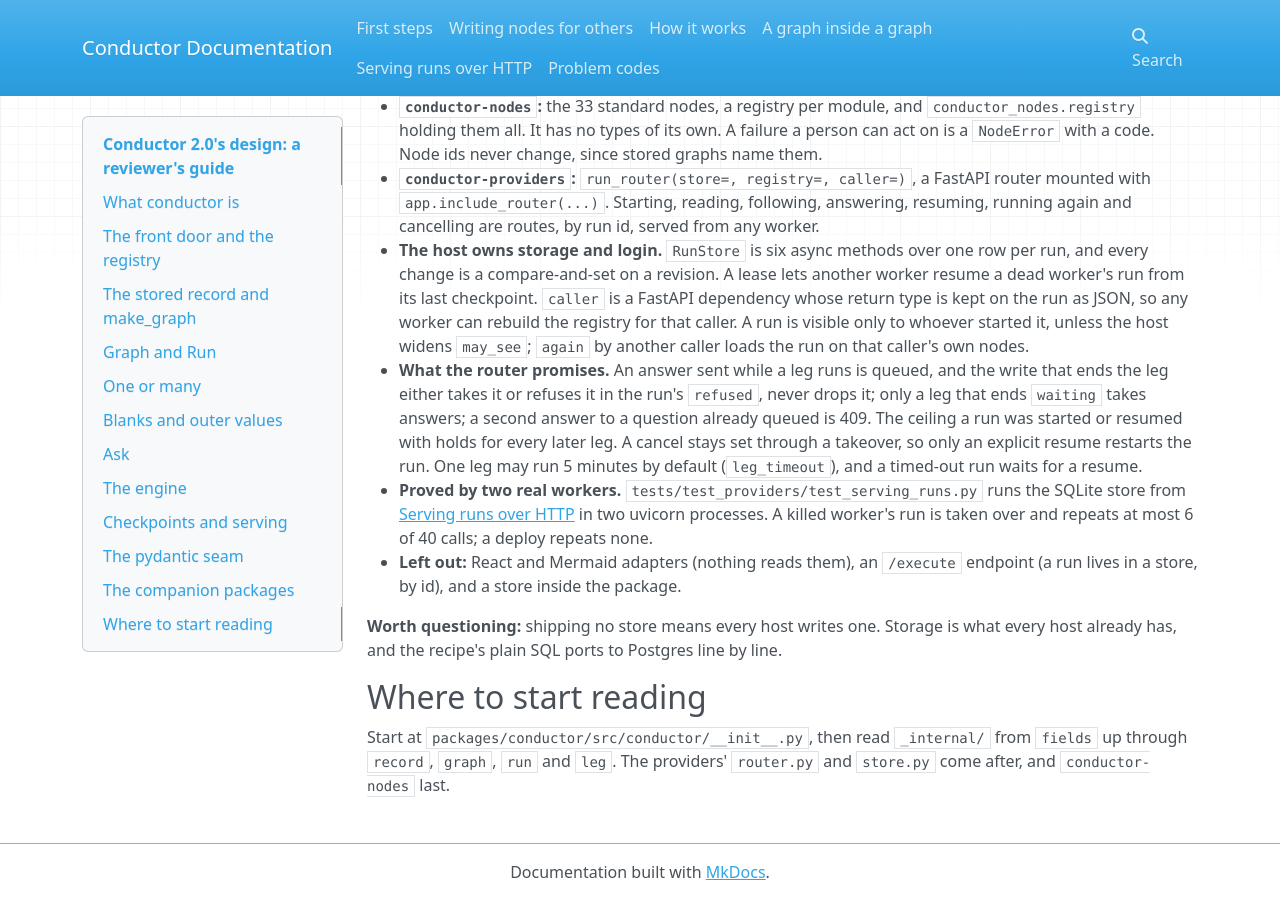
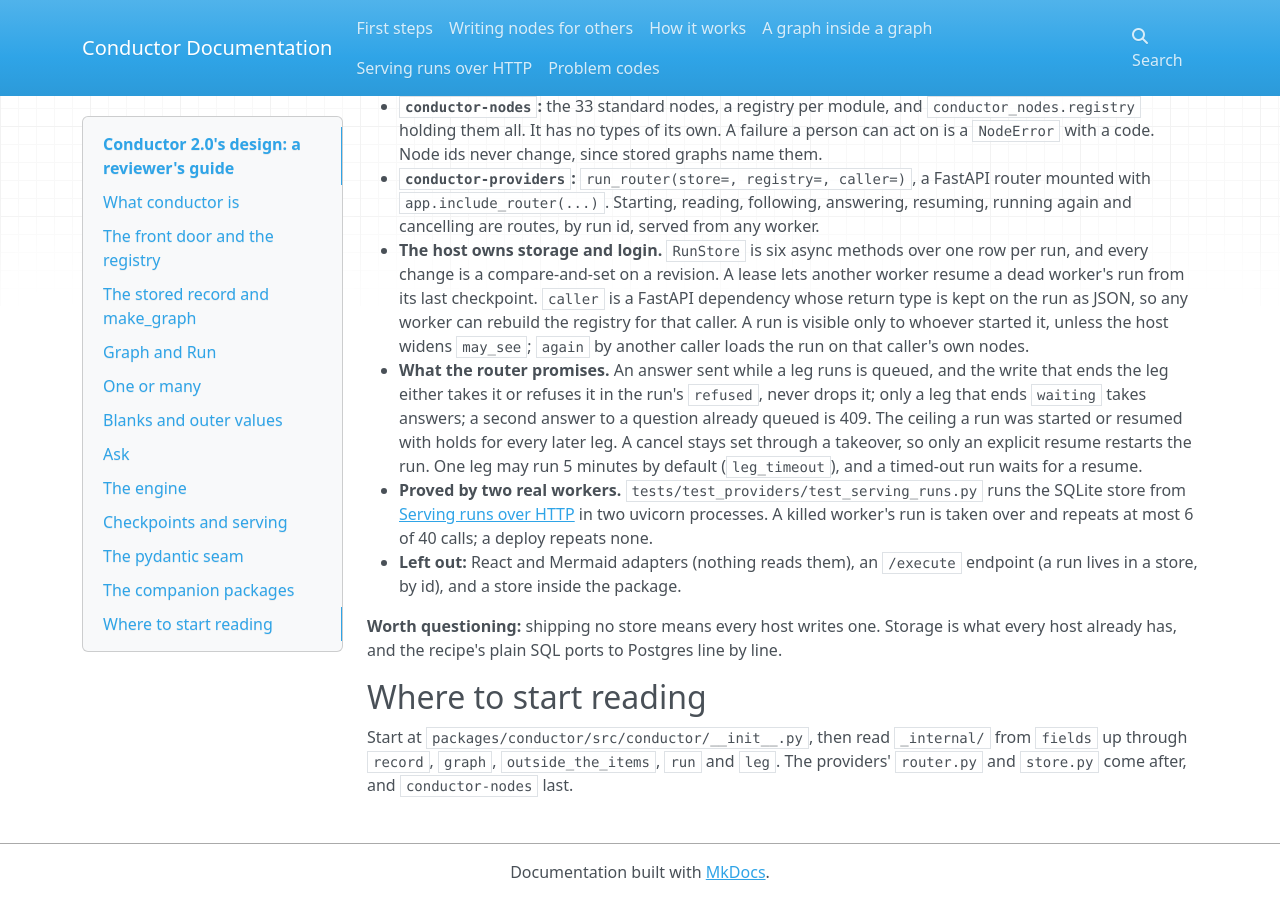
Before and after one commit to syv-ai/conductor, an MkDocs documentation site: the page built from docs/design.md, in a window 1280 px wide and 900 px high, scrolled down 9335 px. Built offline with MkDocs 1.6.1, drawn with Linux system fonts in a browser that asks for light colours; nearby versions of some CDN libraries.

Commit message:
docs: the reading order and AGENTS.md name outside_the_items among the engine's modules

```diff
--- a/docs/design.md
+++ b/docs/design.md
@@ -268,4 +268,4 @@ print(Settings.model_json_schema()["properties"]["temperature"])  # {'default':
 
 ## Where to start reading
 
-Start at `packages/conductor/src/conductor/__init__.py`, then read `_internal/` from `fields` up through `record`, `graph`, `run` and `leg`. The providers' `router.py` and `store.py` come after, and `conductor-nodes` last.
+Start at `packages/conductor/src/conductor/__init__.py`, then read `_internal/` from `fields` up through `record`, `graph`, `outside_the_items`, `run` and `leg`. The providers' `router.py` and `store.py` come after, and `conductor-nodes` last.
```
Also changed, not shown: AGENTS.md (+1 -1 lines).
